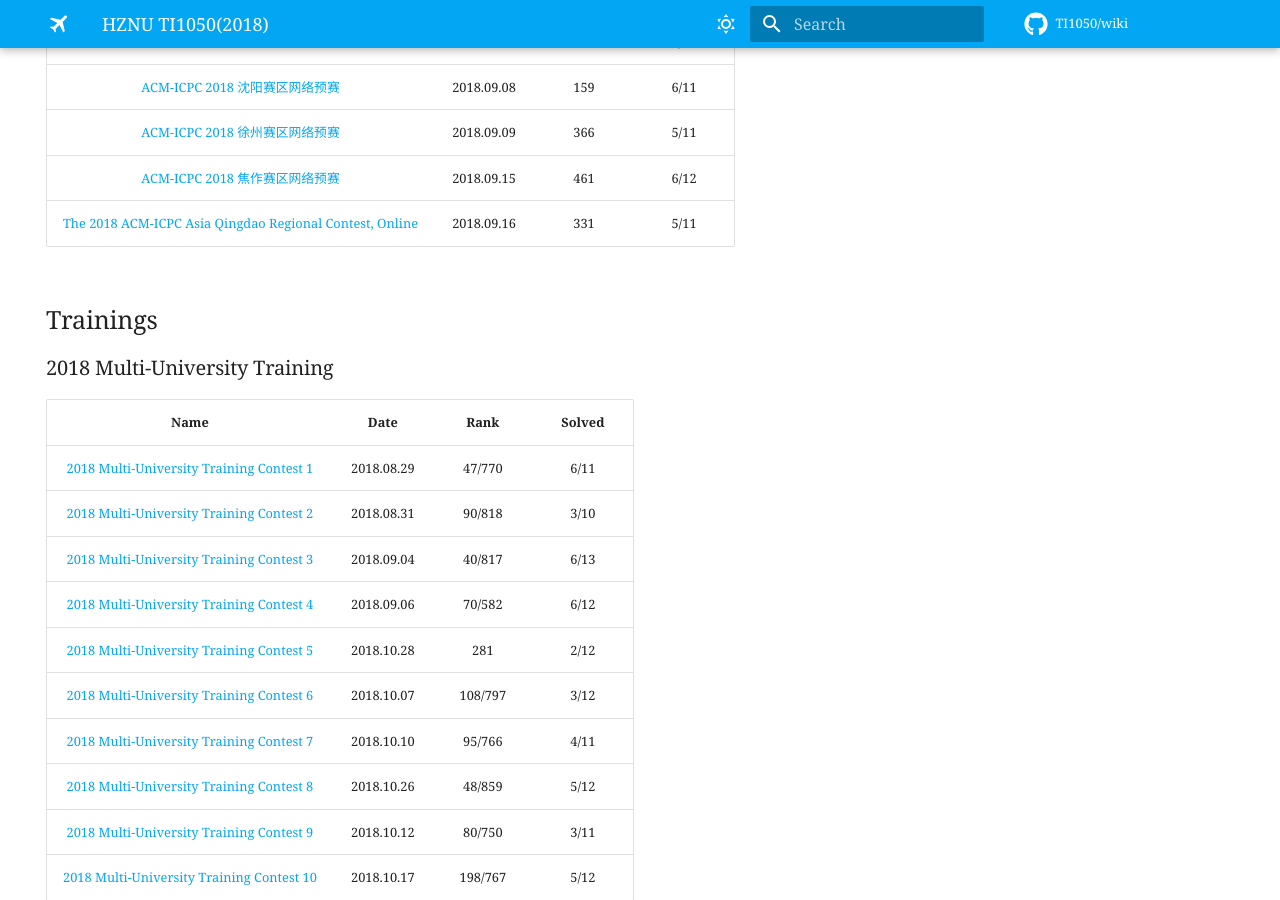
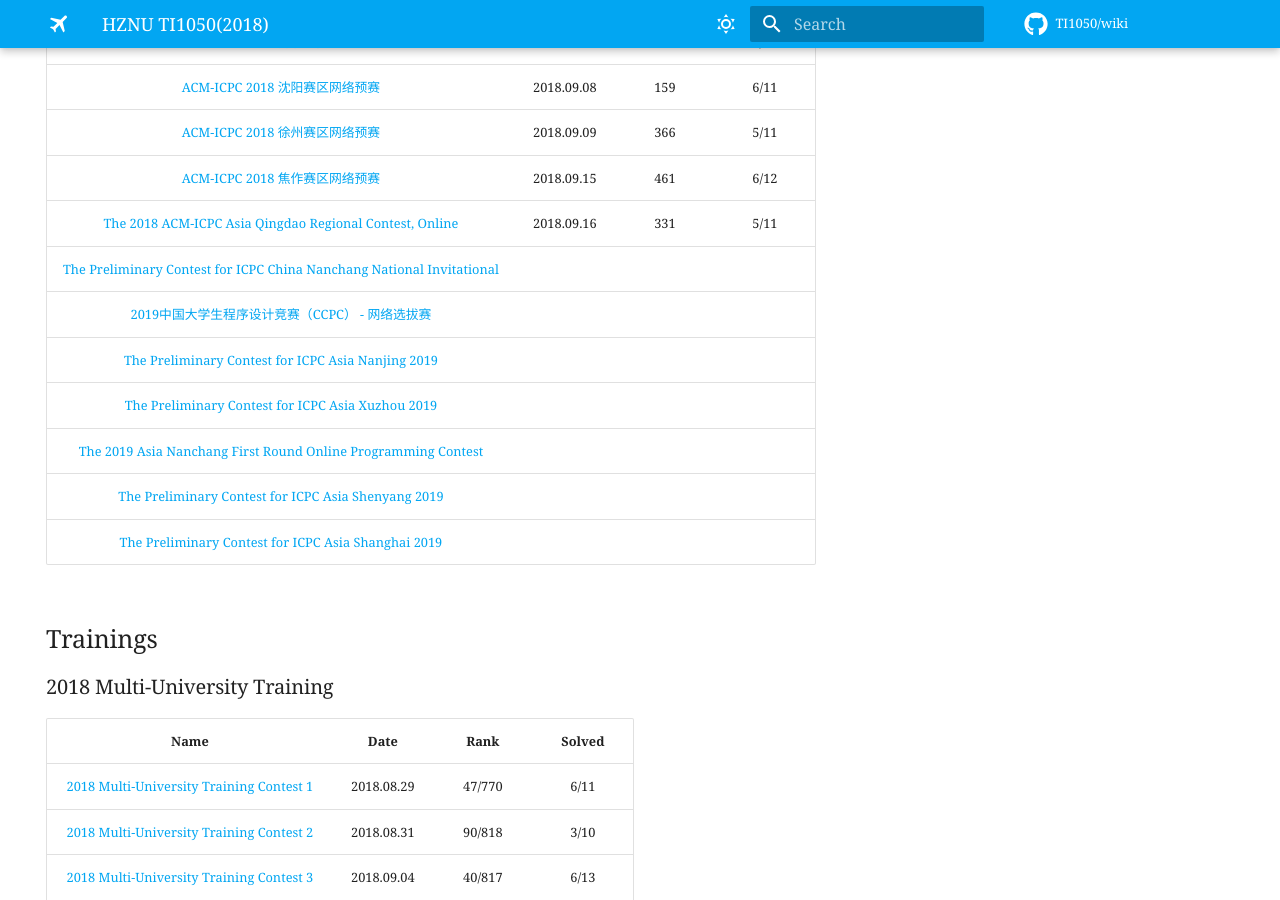
Before and after one commit to TI-1050/wiki, an MkDocs documentation site: the page built from docs/index.md, in a window 1280 px wide and 900 px high, scrolled down 3698 px. Built offline with MkDocs 1.6.1 and Material for MkDocs 9.7.7, drawn with Linux system fonts in a browser that asks for light colours; some web fonts are replaced; comment, search, counter and statistics services are not loaded.

Commit message:
feat: online index

```diff
--- a/docs/index.md
+++ b/docs/index.md
@@ -81,14 +81,21 @@ Comment:
 
 ## Online
 
-|                                     Name                                      |    Date    | Rank  | Solved |
-| :---------------------------------------------------------------------------: | :--------: | :---: | :----: |
-|       [2018 中国大学生程序设计竞赛](./online/2018-CCPC-Online/index.md)       | 2018.08.25 |  213  |  5/10  |
-| [ACM-ICPC 2018 南京赛区网络预赛](./online/2018-ICPC-Nanjing-Online/index.md)  | 2018.09.01 |  308  |  5/12  |
-| [ACM-ICPC 2018 沈阳赛区网络预赛](./online/2018-ICPC-Shenyang-Online/index.md) | 2018.09.08 |  159  |  6/11  |
-|                  [ACM-ICPC 2018 徐州赛区网络预赛](./online/)                  | 2018.09.09 |  366  |  5/11  |
-|                  [ACM-ICPC 2018 焦作赛区网络预赛](./online/)                  | 2018.09.15 |  461  |  6/12  |
-|     [The 2018 ACM-ICPC Asia Qingdao Regional Contest, Online](./online/)      | 2018.09.16 |  331  |  5/11  |
+|                                                         Name                                                          |    Date    | Rank  | Solved |
+| :-------------------------------------------------------------------------------------------------------------------: | :--------: | :---: | :----: |
+|                           [2018 中国大学生程序设计竞赛](./online/2018-CCPC-Online/index.md)                           | 2018.08.25 |  213  |  5/10  |
+|                     [ACM-ICPC 2018 南京赛区网络预赛](./online/2018-ICPC-Nanjing-Online/index.md)                      | 2018.09.01 |  308  |  5/12  |
+|                     [ACM-ICPC 2018 沈阳赛区网络预赛](./online/2018-ICPC-Shenyang-Online/index.md)                     | 2018.09.08 |  159  |  6/11  |
+|                     [ACM-ICPC 2018 徐州赛区网络预赛](https://www.cnblogs.com/Dup4/p/9614543.html)                     | 2018.09.09 |  366  |  5/11  |
+|                     [ACM-ICPC 2018 焦作赛区网络预赛](https://www.cnblogs.com/Dup4/p/9651825.html)                     | 2018.09.15 |  461  |  6/12  |
+|        [The 2018 ACM-ICPC Asia Qingdao Regional Contest, Online](https://www.cnblogs.com/Dup4/p/9657033.html)         | 2018.09.16 |  331  |  5/11  |
+| [The Preliminary Contest for ICPC China Nanchang National Invitational](https://www.cnblogs.com/Dup4/p/11154237.html) |            |       |        |
+|            [2019中国大学生程序设计竞赛（CCPC） - 网络选拔赛](https://www.cnblogs.com/Dup4/p/11403770.html)            |            |       |        |
+|          [The Preliminary Contest for ICPC Asia Nanjing 2019](https://www.cnblogs.com/Dup4/p/11445078.html)           |            |       |        |
+|           [The Preliminary Contest for ICPC Asia Xuzhou 2019](https://www.cnblogs.com/Dup4/p/11489798.html)           |            |       |        |
+|     [The 2019 Asia Nanchang First Round Online Programming Contest](https://www.cnblogs.com/Dup4/p/11489829.html)     |            |       |        |
+|          [The Preliminary Contest for ICPC Asia Shenyang 2019](https://www.cnblogs.com/Dup4/p/11521336.html)          |            |       |        |
+|          [The Preliminary Contest for ICPC Asia Shanghai 2019](https://www.cnblogs.com/Dup4/p/11525675.html)          |            |       |        |
 
 ## Trainings
 
```
